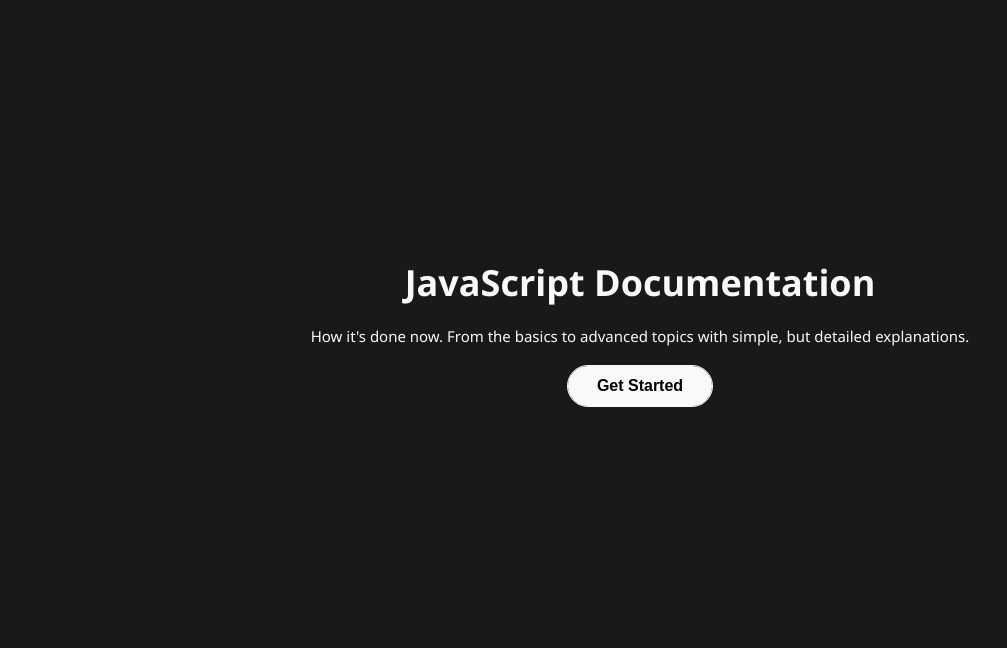
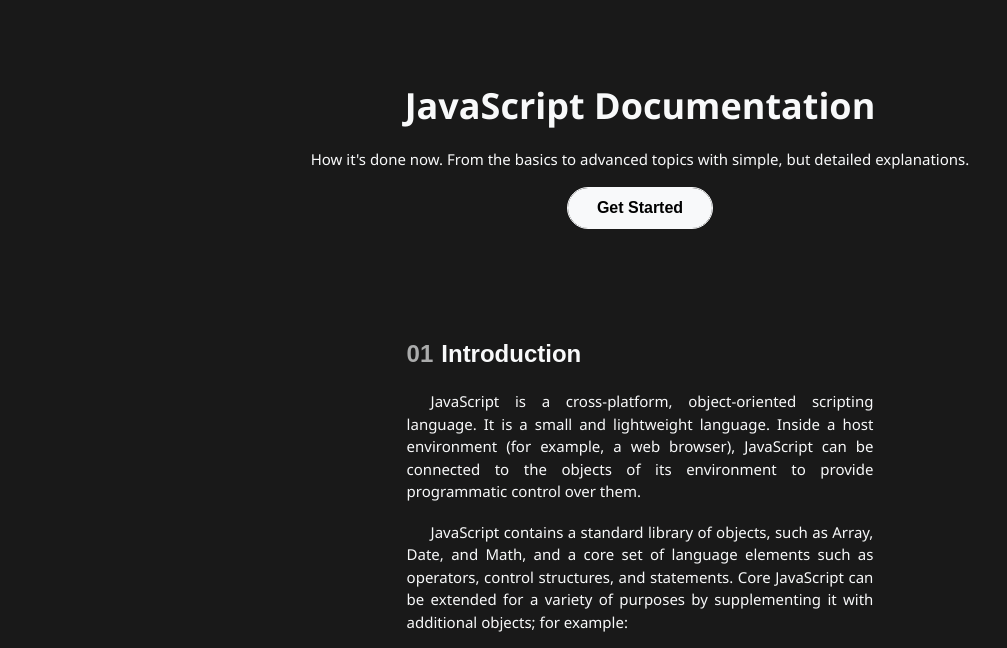
Before and after one commit to jjalbuenacabuyao/documentation-page, a website: page index.html in a window 1280 px wide. Shown: the part 68-716 px from the top of the page, without its empty margins (0-1007 px from the left). Drawn offline with Linux system fonts and the light colour scheme.

Commit message:
Removed the hero-wrapper

```diff
--- a/index.html
+++ b/index.html
@@ -8,7 +8,6 @@
     <title>JavaScript Documentation</title>
   </head>
   <body>
-    <section class="hero__wrapper">
     <header class="header">
       <div class="header__logo">
         <a href="#">
@@ -29,7 +28,6 @@
         detailed explanations.
       </p>
       <button class="main-btn">Get Started</button>
-      </section>
     </section>
 
     <section class="intro">
--- a/src/scss/layout/_hero-wrapper.scss
+++ /dev/null
@@ -1,21 +0,0 @@
-@use '../utilities/variables' as *;
-@use '../utilities/mixins' as *;
-
-.hero__wrapper{
-  display: grid;
-  height: 100vh;
-
-  .header,
-  .hero {
-    grid-row: 1;
-    grid-column: 1;
-  }
-
-  .header {
-    align-self: flex-start;
-  }
-
-  .hero {
-    align-self: center;
-  }
-}
```
Lines whose indentation alone changed are shown as unchanged.
